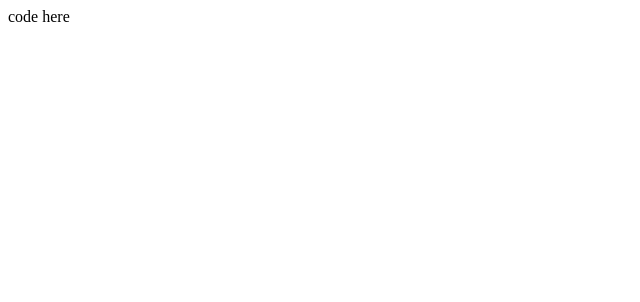
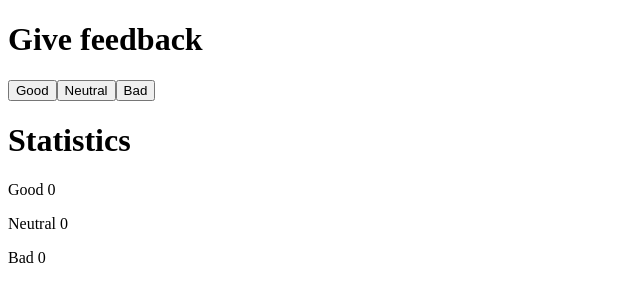
Before and after one commit to aljazkovac/fullstackopen-part0-to-part9-react-graphql-ts, a React (Create React App) app in the folder part1/unicafe/: page / in a window 1280 px wide. Shown: the top 302 px of the page, without its empty margins (0-640 px from the left). Built offline with nearby package versions, Linux system fonts and the light colour scheme.

Commit message:
Step 1 done.

```diff
--- a/part1/unicafe/src/App.js
+++ b/part1/unicafe/src/App.js
@@ -1,5 +1,13 @@
 import { useState } from 'react'
 
+const Button = (props) => (
+  <button onClick={props.handleClick}>
+    {props.text}
+  </button>
+)
+const Statistic = (props) => (
+  <p>{props.text} {props.number}</p>
+)
 const App = () => {
   // save clicks of each button to its own state
   const [good, setGood] = useState(0)
@@ -8,7 +16,14 @@ const App = () => {
 
   return (
     <div>
-      code here
+      <h1>Give feedback</h1>
+      <Button handleClick={() => setGood(good+1)} text="Good" />
+      <Button handleClick={() => setNeutral(neutral+1)} text="Neutral" />
+      <Button handleClick={() => setBad(bad+1)} text="Bad" />
+      <h1>Statistics</h1>
+      <Statistic text="Good" number={good} />
+      <Statistic text="Neutral" number={neutral} />
+      <Statistic text="Bad" number={bad} />
     </div>
   )
 }
```
